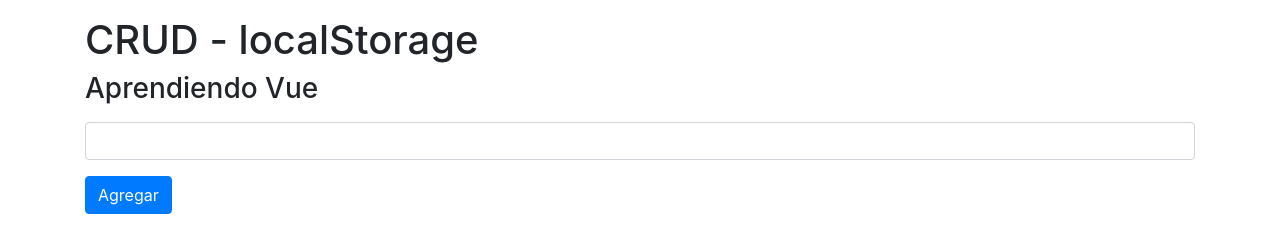
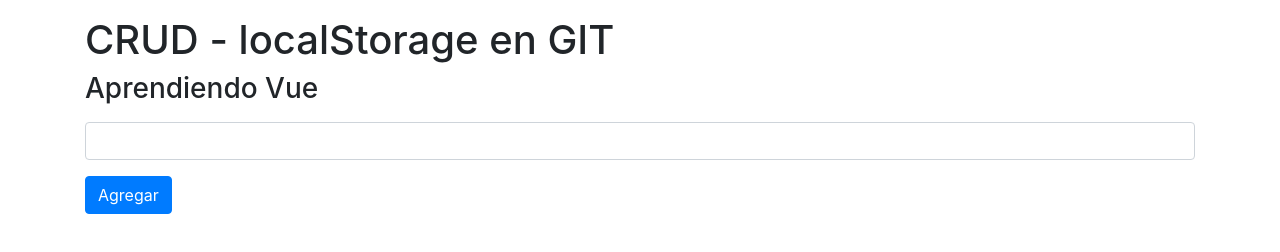
Before and after one commit to JotaEle123/CRUDLocalStorageTest, a plain HTML site: page index.html in a window 1280 px wide. Drawn offline with nearby package versions, Linux system fonts and the light colour scheme.

Commit message:
codifico cabecera

```diff
--- a/index.html
+++ b/index.html
@@ -12,7 +12,7 @@
   </head>
   <body>
       <div class="container mt-3" id="app">
-          <h1>CRUD - localStorage</h1>
+          <h1>CRUD - localStorage en GIT</h1>
           <h3>{{titulo}}</h3>
 
           <input type="text" class="form-control my-3" v-model="nuevaTarea" v-on:keyup.enter="agregarTarea">
```
